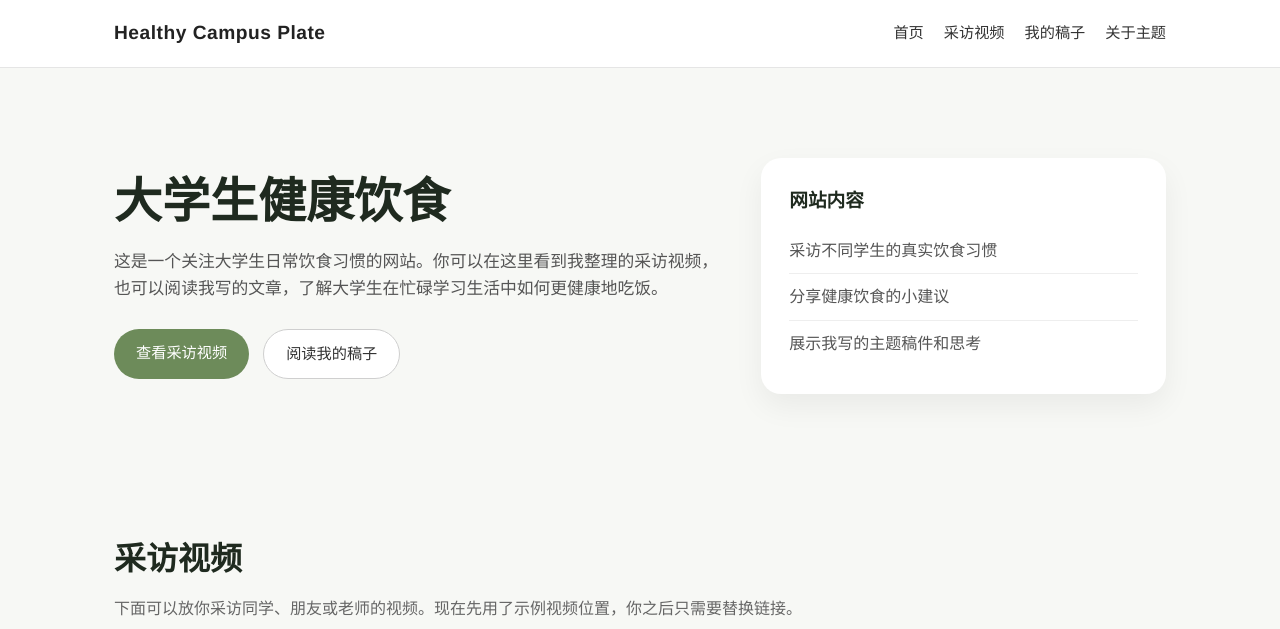
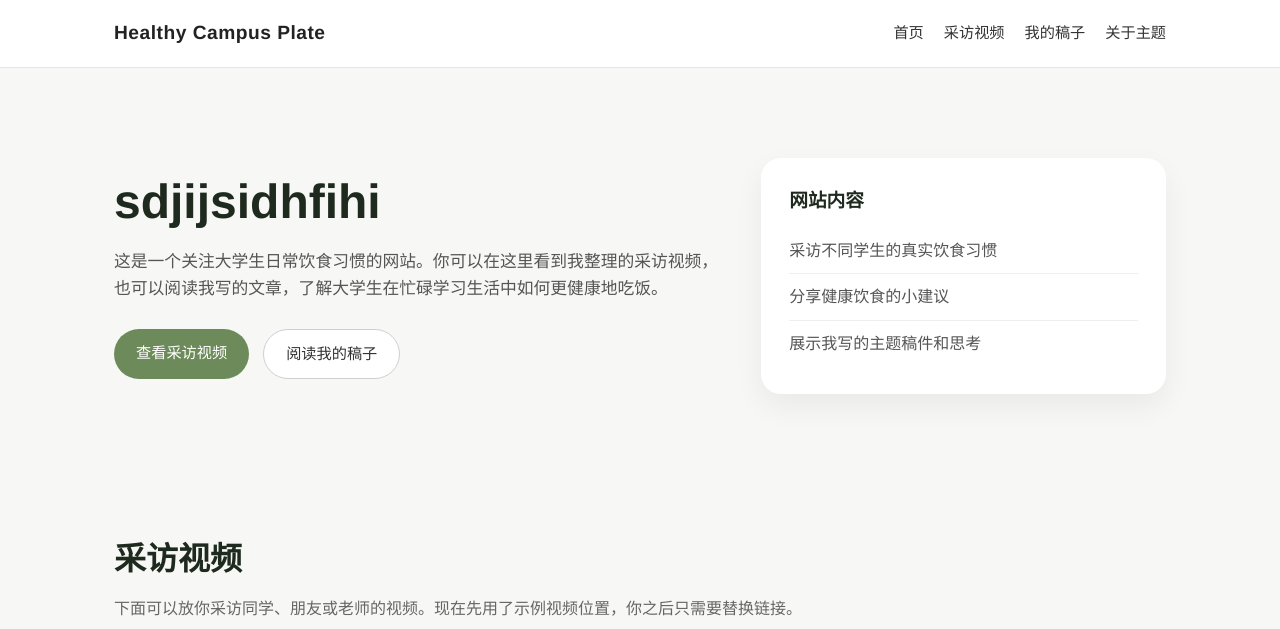
Before and after one commit to ymei28-ui/demo, a plain HTML site: page index.html in a window 1280 px wide. Shown: the top 629 px of the page. Drawn offline with Linux system fonts and the light colour scheme.

Commit message:
Update hero section heading in index.html

```diff
--- a/index.html
+++ b/index.html
@@ -280,7 +280,7 @@
     <main>
       <section class="hero" id="home">
         <div>
-          <h1>大学生健康饮食</h1>
+          <h1>sdjijsidhfihi</h1>
           <p>
             这是一个关注大学生日常饮食习惯的网站。你可以在这里看到我整理的采访视频，
             也可以阅读我写的文章，了解大学生在忙碌学习生活中如何更健康地吃饭。
```
